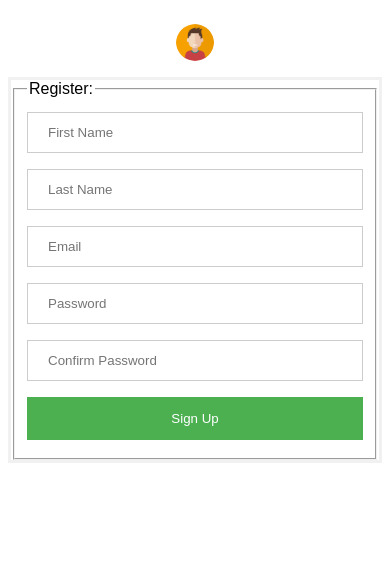
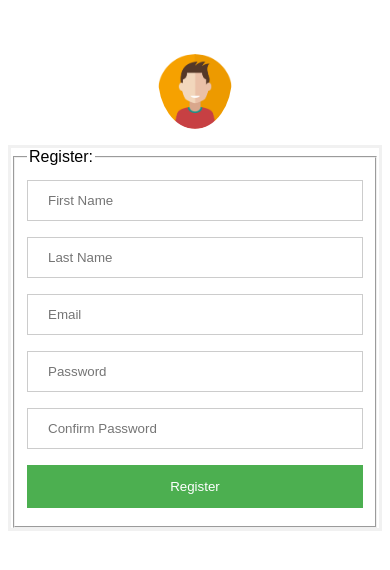
Before and after one commit to hossfahad/Parking-App, a plain HTML site: page www/register.html in a window 390 px wide. Drawn offline with Linux system fonts and the light colour scheme; some packages are replaced by stand-ins of ours.

Commit message:
css changes

```diff
--- a/www/register.html
+++ b/www/register.html
@@ -10,7 +10,7 @@
 </head>
 <body>
 <div  class="imgcontainer">
-      <img style="width:10%" src="img/person.png" alt="Avatar" class="avatar">
+      <img style="width:20%; padding-top:30px;" src="img/person.png" alt="Avatar" class="avatar">
     </div>
 <form  class="pure-form">
     <fieldset>
@@ -22,7 +22,7 @@
         <input type="password" placeholder="Password" id="password" required>
         <input type="password" placeholder="Confirm Password" id="confirm_password" required>
 
-        <button type="submit" onclick="window.open('main.html')" class="pure-button pure-button-primary">Sign Up</button>
+        <button type="submit" onclick="window.open('main.html')" class="pure-button pure-button-primary">Register</button>
     </fieldset>
 </form>
 
```
Also changed, not shown: download.jpg (added), slide1.jpg (added).
